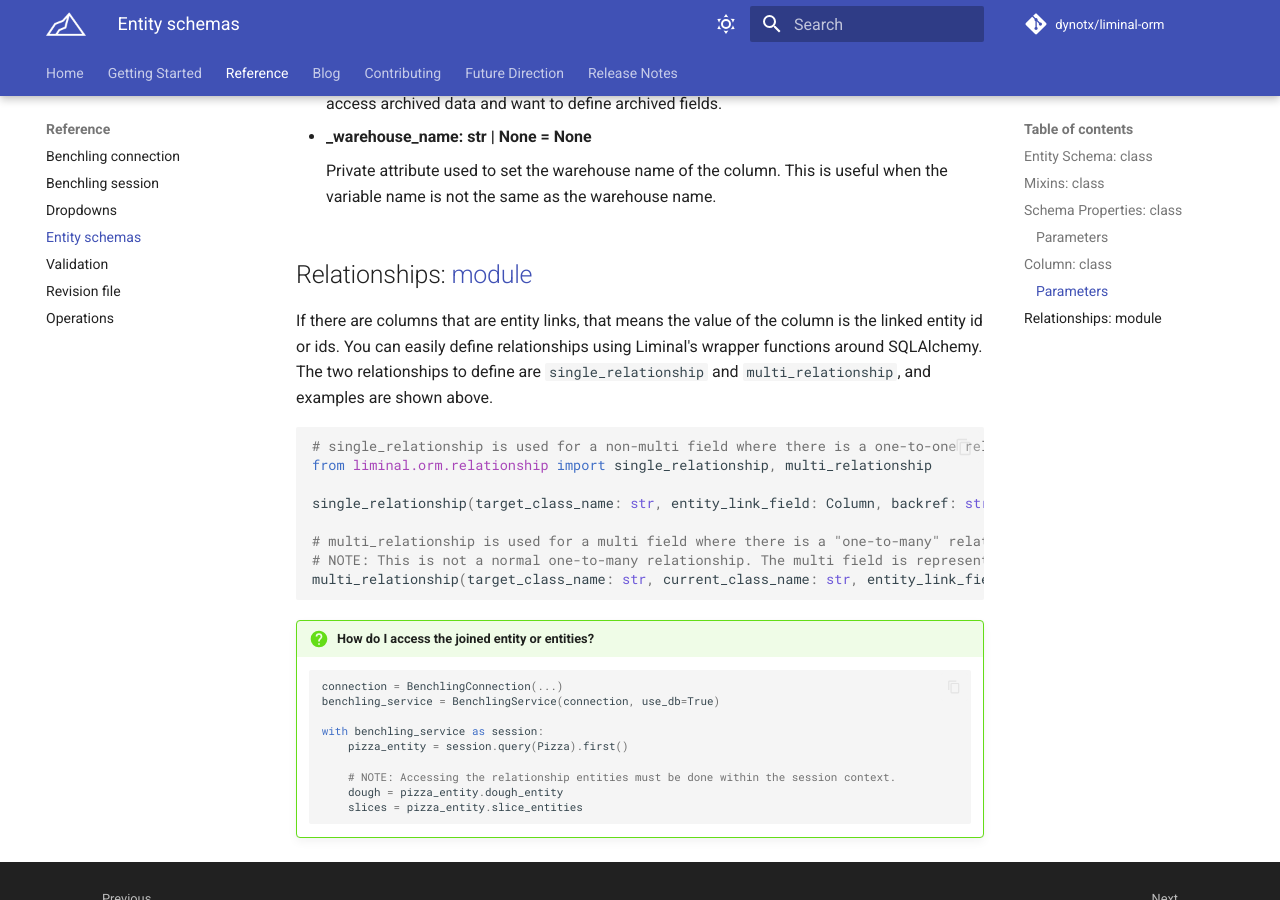
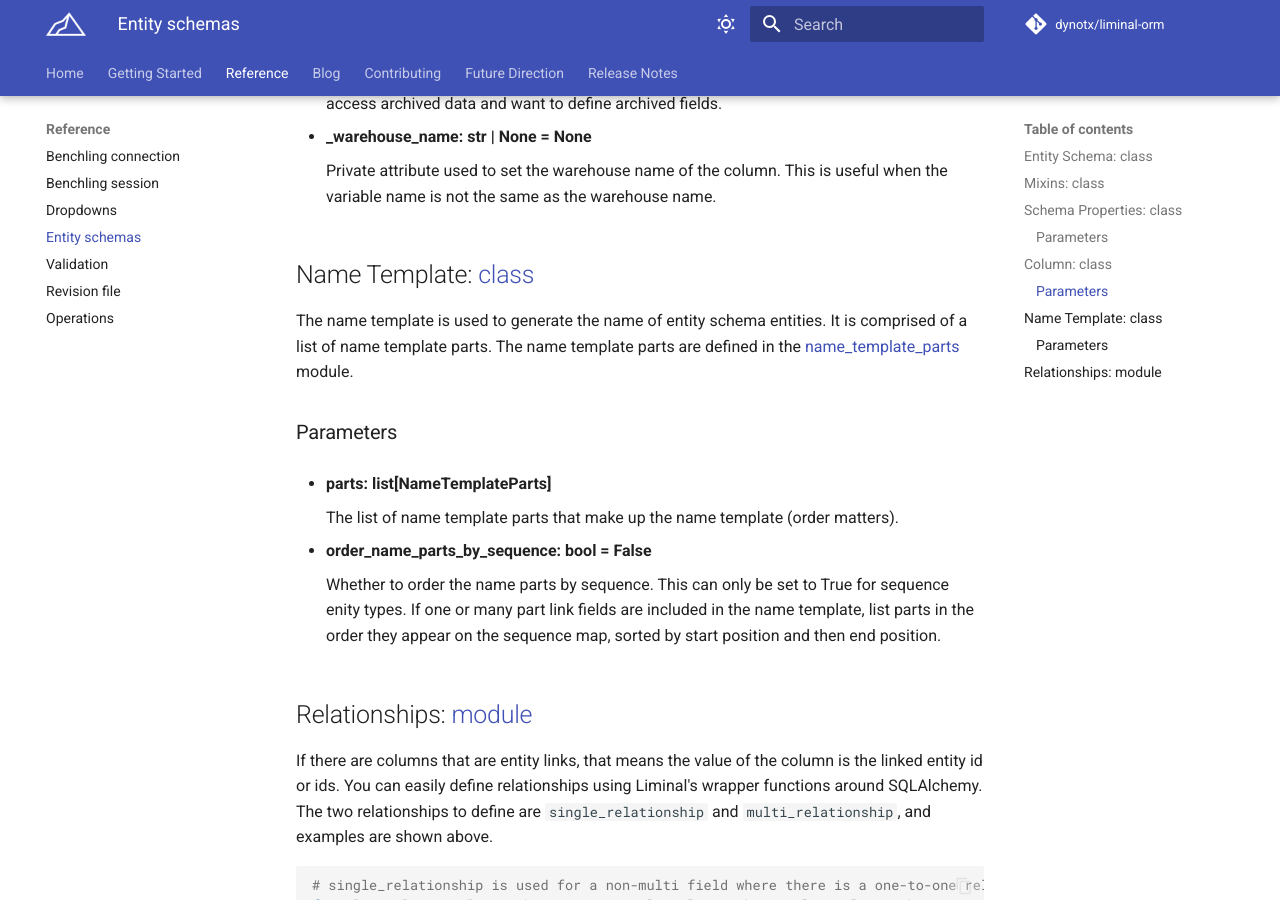
Before and after one commit to twigbio/liminal-orm, an MkDocs documentation site: the page built from docs/reference/entity-schemas.md, in a window 1280 px wide and 900 px high, scrolled down 4098 px. Built offline with MkDocs 1.6.1 and Material for MkDocs 9.7.7, drawn with Linux system fonts in a browser that asks for light colours; comment, search, counter and statistics services are not loaded; some of the changed text lies outside the part shown.

Commit message:
update docs

```diff
--- a/docs/reference/entity-schemas.md
+++ b/docs/reference/entity-schemas.md
@@ -170,6 +170,20 @@ All Liminal entity schema classes must inherit from one of the mixins in the [mi
 
     Private attribute used to set the warehouse name of the column. This is useful when the variable name is not the same as the warehouse name.
 
+## Name Template: [class](https://github.com/dynotx/liminal-orm/blob/main/liminal/orm/name_template.py)
+
+The name template is used to generate the name of entity schema entities. It is comprised of a list of name template parts. The name template parts are defined in the [name_template_parts](https://github.com/dynotx/liminal-orm/blob/main/liminal/orm/name_template_parts.py) module.
+
+### Parameters
+
+- **parts: list[NameTemplateParts]**
+
+    The list of name template parts that make up the name template (order matters).
+
+- **order_name_parts_by_sequence: bool = False**
+
+    Whether to order the name parts by sequence. This can only be set to True for sequence enity types. If one or many part link fields are included in the name template, list parts in the order they appear on the sequence map, sorted by start position and then end position.
+
 ## Relationships: [module](https://github.com/dynotx/liminal-orm/blob/main/liminal/orm/relationship.py)
 
 If there are columns that are entity links, that means the value of the column is the linked entity id or ids. You can easily define relationships using Liminal's wrapper functions around SQLAlchemy. The two relationships to define are `single_relationship` and `multi_relationship`, and examples are shown above.
```
Also changed, not shown: other parts of docs/reference/entity-schemas.md (+1 -1 lines), 1 other file.
